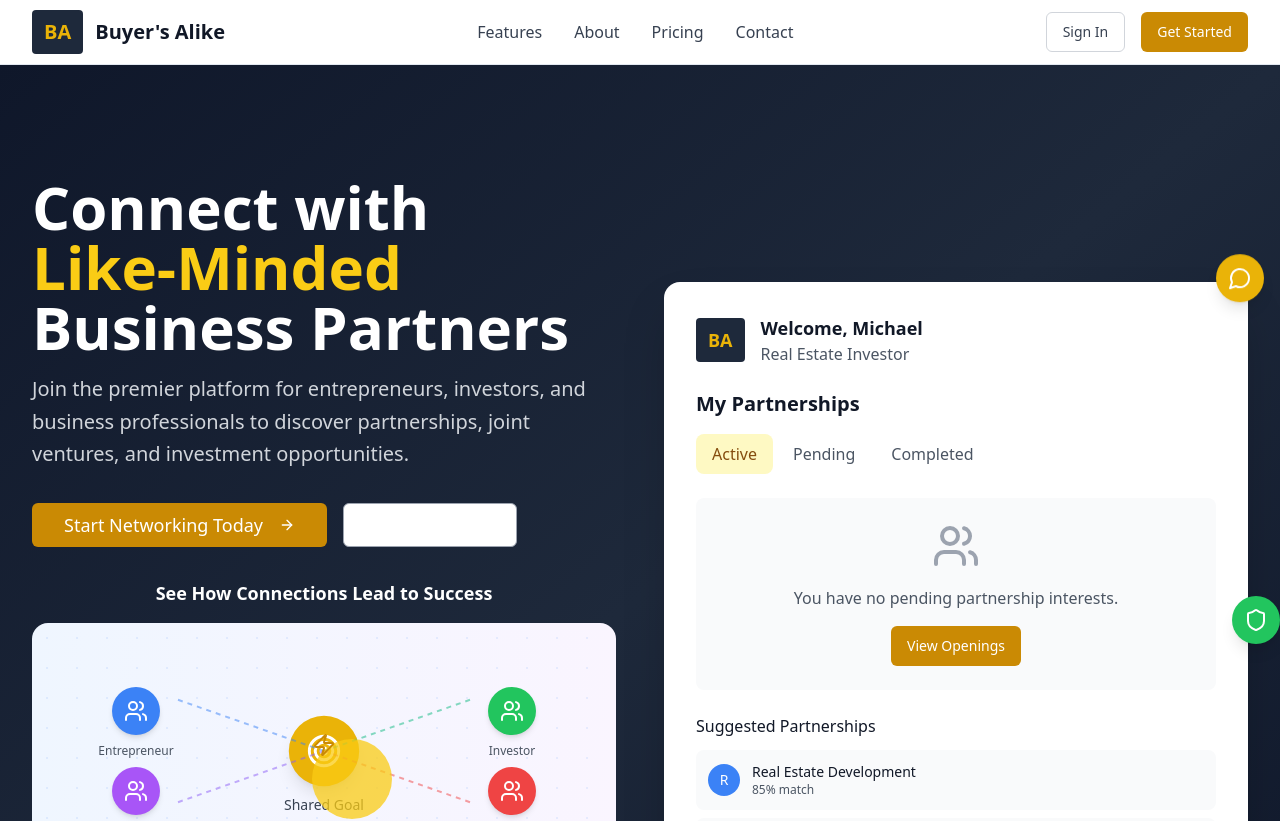
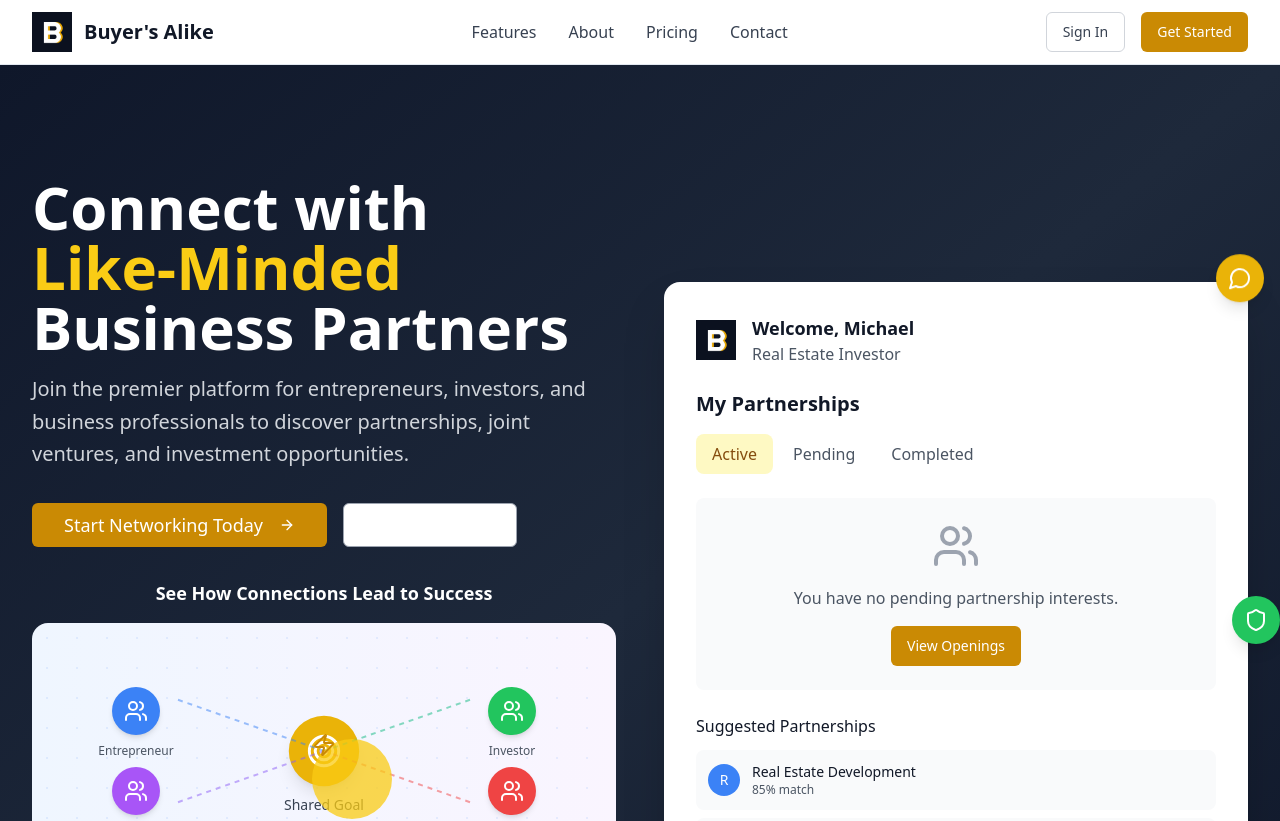
Before and after one commit to ebube52/alike-business-nexus, a React (Vite) app: page / in a window 1280 px wide. Shown: the top 821 px of the page. Built offline with nearby package versions, Linux system fonts and the light colour scheme.

Commit message:
Feat: Implement logo and ensure functionality
Integrate the provided logo into the application and verify the functionality of all features and tabs.

```diff
--- a/src/components/AppSidebar.tsx
+++ b/src/components/AppSidebar.tsx
@@ -46,9 +46,11 @@ export function AppSidebar() {
     <Sidebar className={state === 'collapsed' ? 'w-14' : 'w-64'}>
       <SidebarHeader className="p-4">
         <div className="flex items-center space-x-3">
-          <div className="bg-yellow-500 text-slate-900 font-bold text-xl px-3 py-2 rounded">
-            BA
-          </div>
+          <img
+            src="/lovable-uploads/c2947263-c74d-4148-a5b8-f949a3a01c45.png"
+            alt="Buyer's Alike Logo"
+            className="h-8 w-8"
+          />
           {state === 'expanded' && (
             <span className="text-xl font-semibold">Buyer's Alike</span>
           )}
--- a/src/components/Header.tsx
+++ b/src/components/Header.tsx
@@ -22,9 +22,11 @@ const Header = () => {
         <div className="flex justify-between items-center h-16">
           {/* Logo */}
           <div className="flex items-center cursor-pointer" onClick={() => navigate('/')}>
-            <div className="bg-slate-800 text-yellow-500 font-bold text-xl px-3 py-2 rounded">
-              BA
-            </div>
+            <img
+              src="/lovable-uploads/c2947263-c74d-4148-a5b8-f949a3a01c45.png"
+              alt="Buyer's Alike Logo"
+              className="h-10 w-10"
+            />
             <span className="ml-3 text-xl font-semibold text-gray-900">
               Buyer's Alike
             </span>
--- a/src/components/Hero.tsx
+++ b/src/components/Hero.tsx
@@ -63,9 +63,11 @@ const Hero = () => {
             <div className="bg-white rounded-2xl shadow-2xl p-8 text-gray-900">
               <div className="space-y-6">
                 <div className="flex items-center space-x-4">
-                  <div className="bg-slate-800 text-yellow-500 font-bold text-lg px-3 py-2 rounded">
-                    BA
-                  </div>
+                  <img
+                    src="/lovable-uploads/c2947263-c74d-4148-a5b8-f949a3a01c45.png"
+                    alt="Buyer's Alike Logo"
+                    className="h-10 w-10"
+                  />
                   <div>
                     <h3 className="font-semibold text-lg">Welcome, Michael</h3>
                     <p className="text-gray-600">Real Estate Investor</p>
```
Also changed, not shown: public/lovable-uploads/c2947263-c74d-4148-a5b8-f949a3a01c45.png (added).
